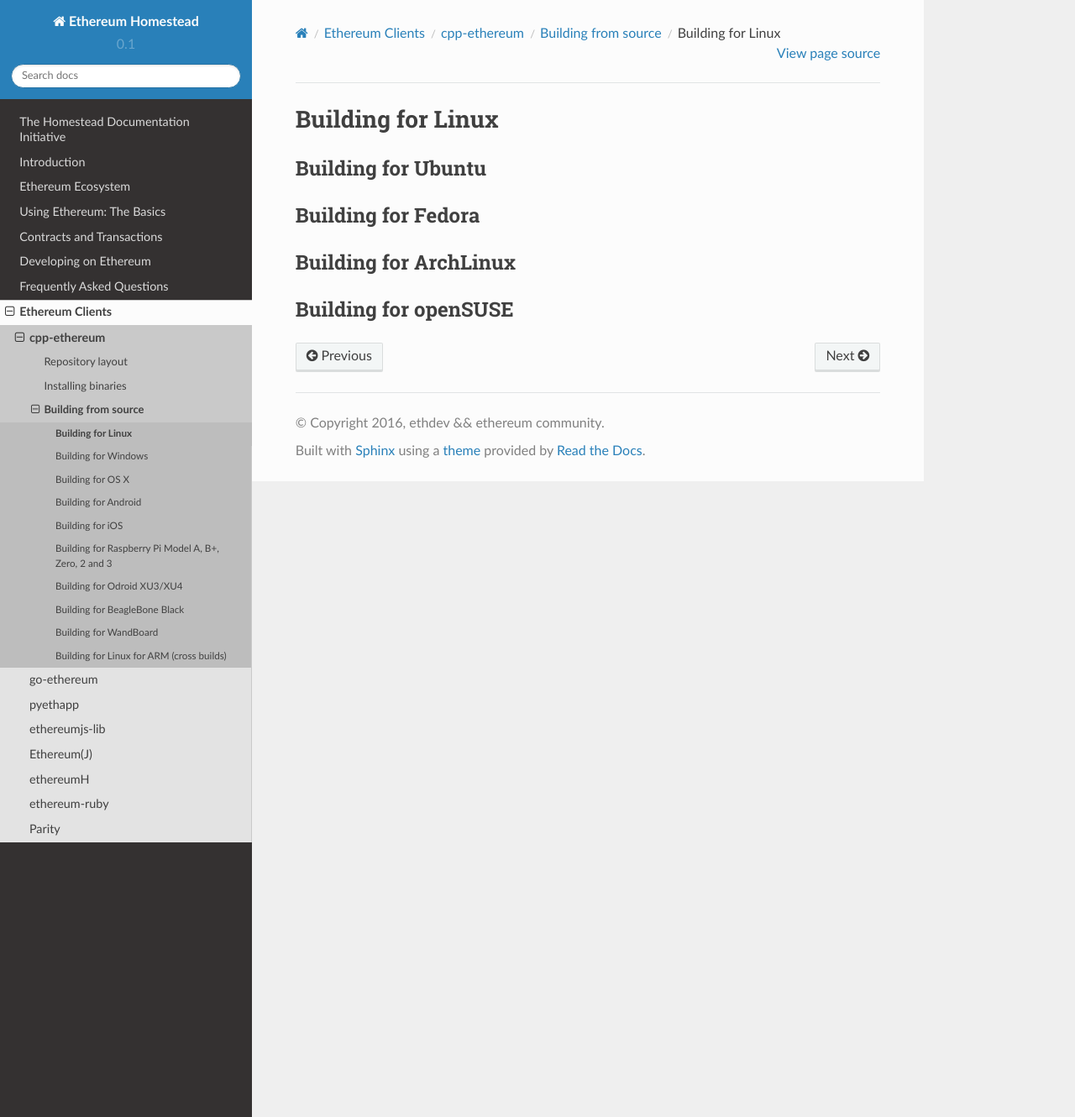
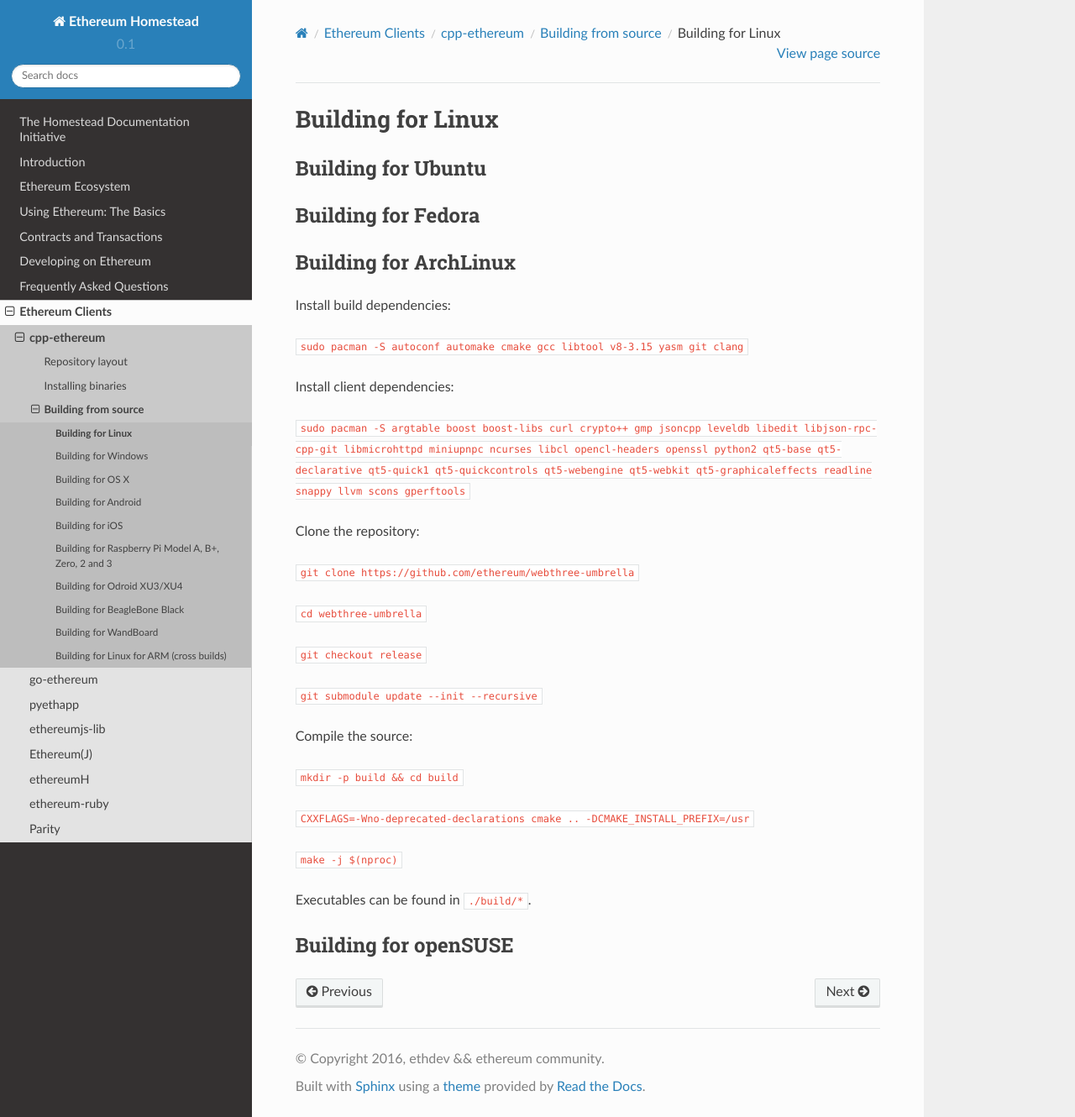
Before and after one commit to ethereum/homestead-guide, a Sphinx documentation site: the page built from source/ethereum-clients/cpp-ethereum/building-from-source/linux.rst, in a window 1280 px wide and 1330 px high. Shown: the whole window at 84% size. Built offline with Sphinx 7.4.7 and the Read the Docs theme 2.0.0, drawn with Linux system fonts in a browser that asks for light colours.

Commit message:
Update linux.rst

```diff
--- a/source/ethereum-clients/cpp-ethereum/building-from-source/linux.rst
+++ b/source/ethereum-clients/cpp-ethereum/building-from-source/linux.rst
@@ -12,5 +12,34 @@
 Building for ArchLinux
 ================================================================================
 
+Install build dependencies:
+
+``sudo pacman -S autoconf automake cmake gcc libtool v8-3.15 yasm git clang``
+
+Install client dependencies:
+
+``sudo pacman -S argtable boost boost-libs curl crypto++ gmp jsoncpp leveldb libedit libjson-rpc-cpp-git libmicrohttpd miniupnpc ncurses libcl opencl-headers openssl python2 qt5-base qt5-declarative qt5-quick1 qt5-quickcontrols qt5-webengine qt5-webkit qt5-graphicaleffects readline snappy llvm scons gperftools``
+
+Clone the repository:
+
+``git clone https://github.com/ethereum/webthree-umbrella``
+
+``cd webthree-umbrella``
+
+``git checkout release``
+
+``git submodule update --init --recursive``
+
+Compile the source:
+
+``mkdir -p build && cd build``
+
+``CXXFLAGS=-Wno-deprecated-declarations cmake .. -DCMAKE_INSTALL_PREFIX=/usr``
+
+``make -j $(nproc)``
+
+Executables can be found in ``./build/*``.
+
+
 Building for openSUSE
 ================================================================================
```
